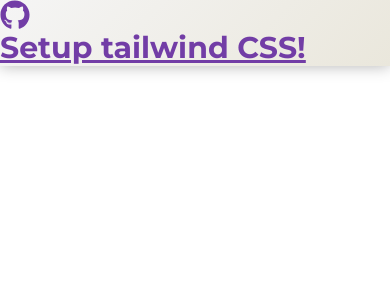
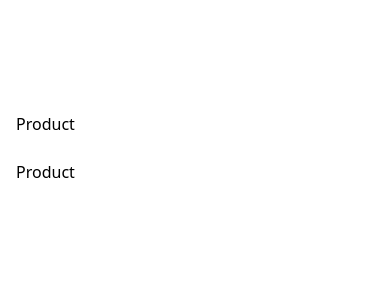
Before and after one commit to pgedlek/ECommerce-UI, a React (Vite) app: page / in a window 390 px wide. Shown: the top 300 px of the page. Built offline with nearby package versions, Linux system fonts and the light colour scheme.

Commit message:
Prepare backbone for product page

```diff
--- a/src/App.jsx
+++ b/src/App.jsx
@@ -1,14 +1,12 @@
 import './App.css'
 
-import { FaGithub } from 'react-icons/fa';
+import Products from './components/Products';
 
 function App() {
 
   return (
     <>
-      <h1 className="text-3xl font-bold underline font-montserrat shadow-custom text-banner-color4 custom-gradient2">
-        <span><FaGithub /></span> Setup tailwind CSS!
-      </h1>
+      <Products />
     </>
   )
 }
--- /dev/null
+++ b/src/components/ProductCard.jsx
@@ -0,0 +1,9 @@
+const ProductCard = () => {
+  return (
+    <div>
+      <h1>Product</h1>
+    </div>
+  );
+}
+
+export default ProductCard;
--- /dev/null
+++ b/src/components/Products.jsx
@@ -0,0 +1,54 @@
+import { FaExclamationTriangle } from 'react-icons/fa';
+import ProductCard from './ProductCard';
+
+const Products = () => {
+  const isLoading = false;
+  const errorMessage = "";
+  const products = [{
+    productId: 652,
+    productName: 'Iphone Xs max',
+    image: 'https://placehold.co/600x400',
+    description: "Experience the latest in mobile technology with advanced cameras, powerful processing, and an all-day battery.",
+    quantity: 0,
+    price: 1450.0,
+    discount: 10.0,
+    specialPrice: 1305.0,
+  }, {
+    productId: 654,
+    productName: 'MacBook Air <M2></M2>s',
+    image: 'https://placehold.co/600x400',
+    description: "Ultra-thin laptop with Apple's M2 chip, providing fast performance in a lightweigth, portable design.",
+    quantity: 0,
+    price: 2550.0,
+    discount: 20.0,
+    specialPrice: 2040.0,
+  }];
+
+  return (
+    <div className="lg:px-14 sm:px-8 px-4 py-14 2xl:w-[90%] 2xl:mx-auto">
+      {
+        isLoading ? (
+          <p>It is loading...</p>
+        ) : errorMessage ? (
+          <div className='flex justify-center items-center h-[200px]'>
+            <FaExclamationTriangle className='text-slate-800 text-3xl mr-2' />
+            <span className='text-slate-800 text-lg font-medium'>
+              {errorMessage}
+            </span>
+          </div>
+        ) : (
+          <div className="min-h-[700px]">
+            <div className="pb-6 pt-14 grid 2xl:grid-cols-4 lg:grid-cols-3 sm:grid-cols-2 gap-y-6 gap-x-6">
+              {
+                products &&
+                products.map((item, index) => <ProductCard key={index} {...item} />)
+              }
+            </div>
+          </div>
+        )
+      }
+    </div>
+  );
+}
+
+export default Products;
```
Also changed, not shown: src/components/Filter.jsx (added), src/components/ProductPreview.jsx (added), src/components/ProductViewModal.jsx (added).
